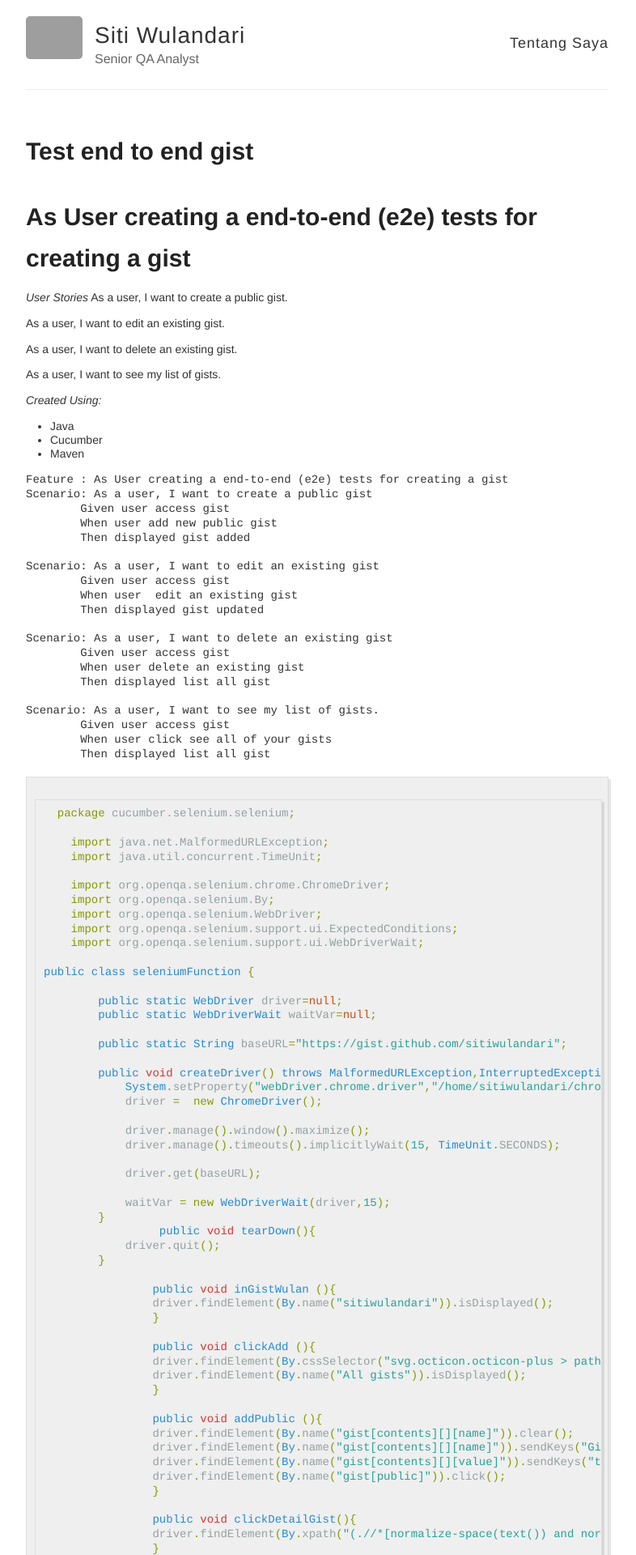
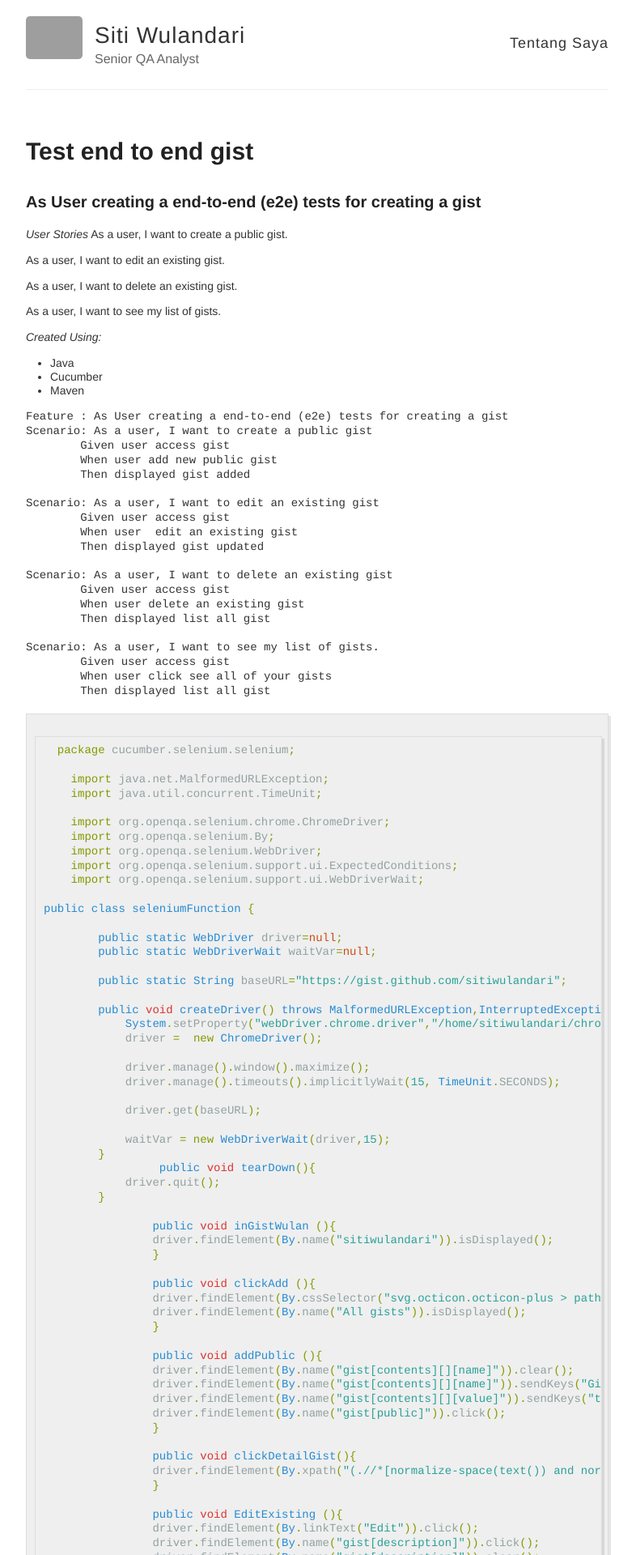
Before and after one commit to sitiwulandari/sitiwulandari.github.io, a Jekyll site: the page built from _posts/2019-09-03-Test end to end Gist.md, in a window 1280 px wide. Shown: the top 1920 px of the page at 81% size, without its empty margins (248-1034 px from the left). Built offline with Jekyll 4.4.1, drawn with Linux system fonts in a browser that asks for light colours; our own code applies the rules of GitHub Pages for plain Markdown files; grey boxes are pictures that could not be loaded.

```diff
--- a/_posts/2019-09-03-Test end to end Gist.md
+++ b/_posts/2019-09-03-Test end to end Gist.md
@@ -1,4 +1,4 @@
-# As User creating a end-to-end (e2e) tests for creating a gist
+### As User creating a end-to-end (e2e) tests for creating a gist
 
 *User Stories*
 As a user, I want to create a public gist.
```
